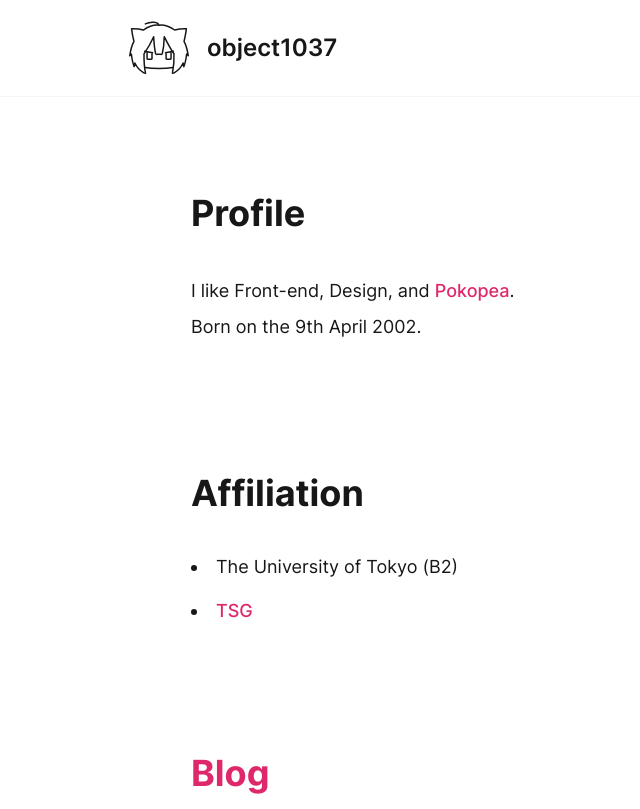
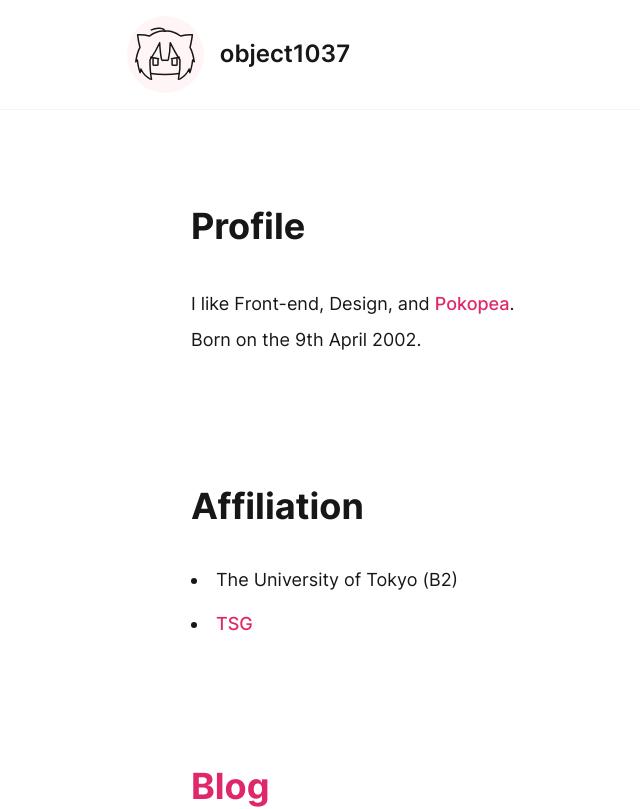
Before and after one commit to object1037/homepage, a Next.js app: page / in a window 1280 px wide. Shown: the top 809 px of the page, without its empty margins (1-641 px from the left). Built offline with nearby package versions, Linux system fonts and the light colour scheme.

Commit message:
add animation on load

```diff
--- a/components/header.tsx
+++ b/components/header.tsx
@@ -1,7 +1,13 @@
 import clsx from 'clsx'
 import Icon from './icon'
+import { useEffect, useState } from 'react'
 
 export default function Header() {
+  const [loaded, setLoaded] = useState(false)
+  useEffect(() => {
+    setLoaded(true)
+  }, [])
+
   const headerStyle = [
     'px-6',
     'sm:px-12',
@@ -21,7 +27,9 @@ export default function Header() {
   return (
     <header className={clsx(headerStyle)}>
       <div className="sticky top-0 max-w-5xl mx-auto flex flex-row justify-start items-center space-x-4">
-        <Icon className="w-16 h-16" />
+        <div className={clsx(loaded && 'bg-[#fff5f6]', 'group w-[4.8rem] h-[4.8rem] rounded-full transition duration-1000 delay-300')}>
+          <Icon className={clsx(loaded && 'fill-[#ffbac1]', "w-16 h-16 m-[0.4rem] fill-transparent transition duration-1000 delay-300")}/>
+        </div>
         <h1 className="font-semibold text-2xl m-2">object1037</h1>
       </div>
     </header>
--- a/components/icon.tsx
+++ b/components/icon.tsx
@@ -1,12 +1,13 @@
 import { ComponentPropsWithoutRef } from "react"
 
-const Icon = (props: ComponentPropsWithoutRef<"svg">) => (
+const Icon = (props: ComponentPropsWithoutRef<"svg">) => {
+  return (
   <svg stroke="currentColor" strokeWidth="1.5" fill="none" width="1em" height="1em" viewBox="0 0 64 64" strokeLinecap="round" strokeLinejoin="round" xmlns="http://www.w3.org/2000/svg" {...props}>
-    <path d="m 46.295657,51.530996 c -9.545417,1.137636 -19.090839,1.146562 -28.636258,0" />
+    <path fill="none" d="m 46.295657,51.530996 c -9.545417,1.137636 -19.090839,1.146562 -28.636258,0" />
     <path d="m 37.239609,20.681729 c 2.883627,5.849551 5.849287,11.666289 9.708039,17.12579 0.331458,6.561759 -0.215846,13.006346 -1.502233,19.352391 0,0 1.242891,-0.03495 1.765964,-0.325995 3.856658,-2.146048 7.02306,-5.649715 8.906192,-9.797644 l 0.718155,3.590761 c 1.565855,-3.884145 2.253991,-8.049801 2.802237,-12.660807 l 1.618035,1.809716 C 60.418717,33.890768 59.40372,29.74967 57.050205,25.315792 57.989372,21.258435 58.90992,17.18923 59.334642,12.804497 55.078822,12.618512 51.240488,13.139031 47.603678,14.000604 43.039639,10.960987 37.000351,8.5684845 32,9.2608735 26.999652,8.5690845 20.899832,10.994513 16.335793,14.034131 12.567861,13.025042 8.6709012,12.705393 4.6174702,12.836371 c 0.47057,4.428655 1.239166,8.442914 2.332328,12.480021 -2.353518,4.433878 -3.368512,8.574976 -4.205792,14.460146 l 1.618031,-1.809713 c 0.54825,4.611006 1.236383,8.77666 2.802238,12.660805 l 0.718155,-3.590761 c 1.883132,4.147929 5.0536828,7.644157 8.9061918,9.797643 0.511052,0.285671 1.725996,0.325512 1.725996,0.325512 -1.409307,-6.557656 -1.602057,-12.972185 -1.50222,-19.352296 3.626217,-5.332889 6.961741,-10.976301 9.654615,-17.125868 0.260587,4.999014 0.650539,11.813244 2.035422,17.145386 0.310278,1.194645 1.566743,0.286269 3.27766,0.318064 1.636109,0.03041 3.001205,0.791138 3.277484,-0.318027 1.421434,-5.706596 1.885818,-12.313855 1.98203,-17.145554 z" />
-    <path d="M 31.933012,9.2523345 C 31.097076,5.9145165 24.06579,5.1921261 18.356411,7.9109655" />
-    <path d="m 25.577682,36.717844 -7.894134,-1.414937 m 2.388359,0.550181 -0.02832,6.760705 c -0.0021,0.283247 0.160092,0.58646 0.618208,0.591093 h 3.696295 c 0.472613,0.0057 0.639781,-0.327577 0.642274,-0.618211 l -4.2e-5,-5.704357 m 13.48435,-0.164482 7.894134,-1.414936 m -2.355045,0.550181 0.02832,6.760704 c 0.0021,0.283248 -0.160092,0.586461 -0.618209,0.591094 h -3.696295 c -0.472613,0.0057 -0.639781,-0.327578 -0.642274,-0.618211 l 4.3e-5,-5.704357" />
+    <path fill="none" d="M 31.933012,9.2523345 C 31.097076,5.9145165 24.06579,5.1921261 18.356411,7.9109655" />
+    <path fill="none" d="m 25.577682,36.717844 -7.894134,-1.414937 m 2.388359,0.550181 -0.02832,6.760705 c -0.0021,0.283247 0.160092,0.58646 0.618208,0.591093 h 3.696295 c 0.472613,0.0057 0.639781,-0.327577 0.642274,-0.618211 l -4.2e-5,-5.704357 m 13.48435,-0.164482 7.894134,-1.414936 m -2.355045,0.550181 0.02832,6.760704 c 0.0021,0.283248 -0.160092,0.586461 -0.618209,0.591094 h -3.696295 c -0.472613,0.0057 -0.639781,-0.327578 -0.642274,-0.618211 l 4.3e-5,-5.704357" />
   </svg>
-)
+)}
 
 export default Icon
```
